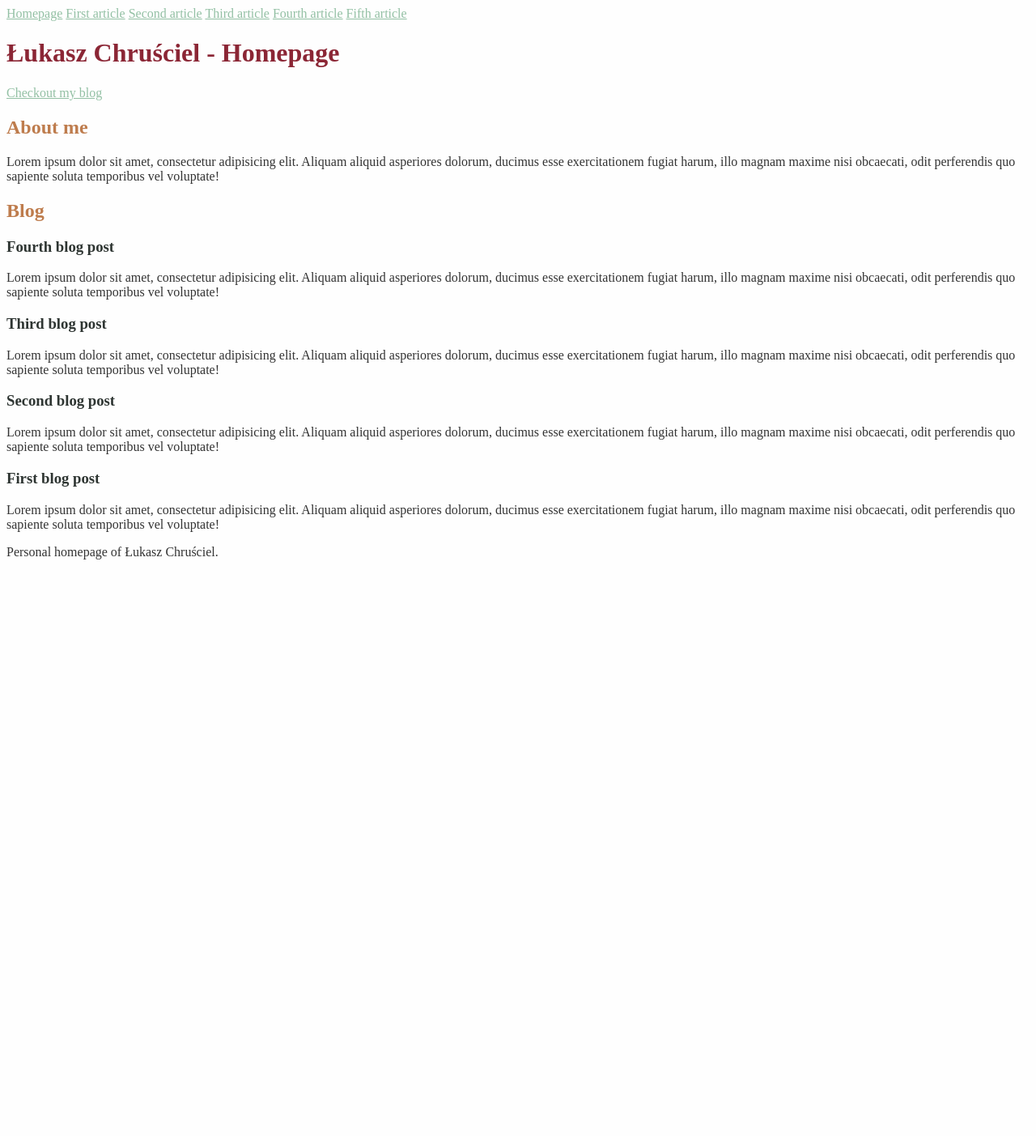
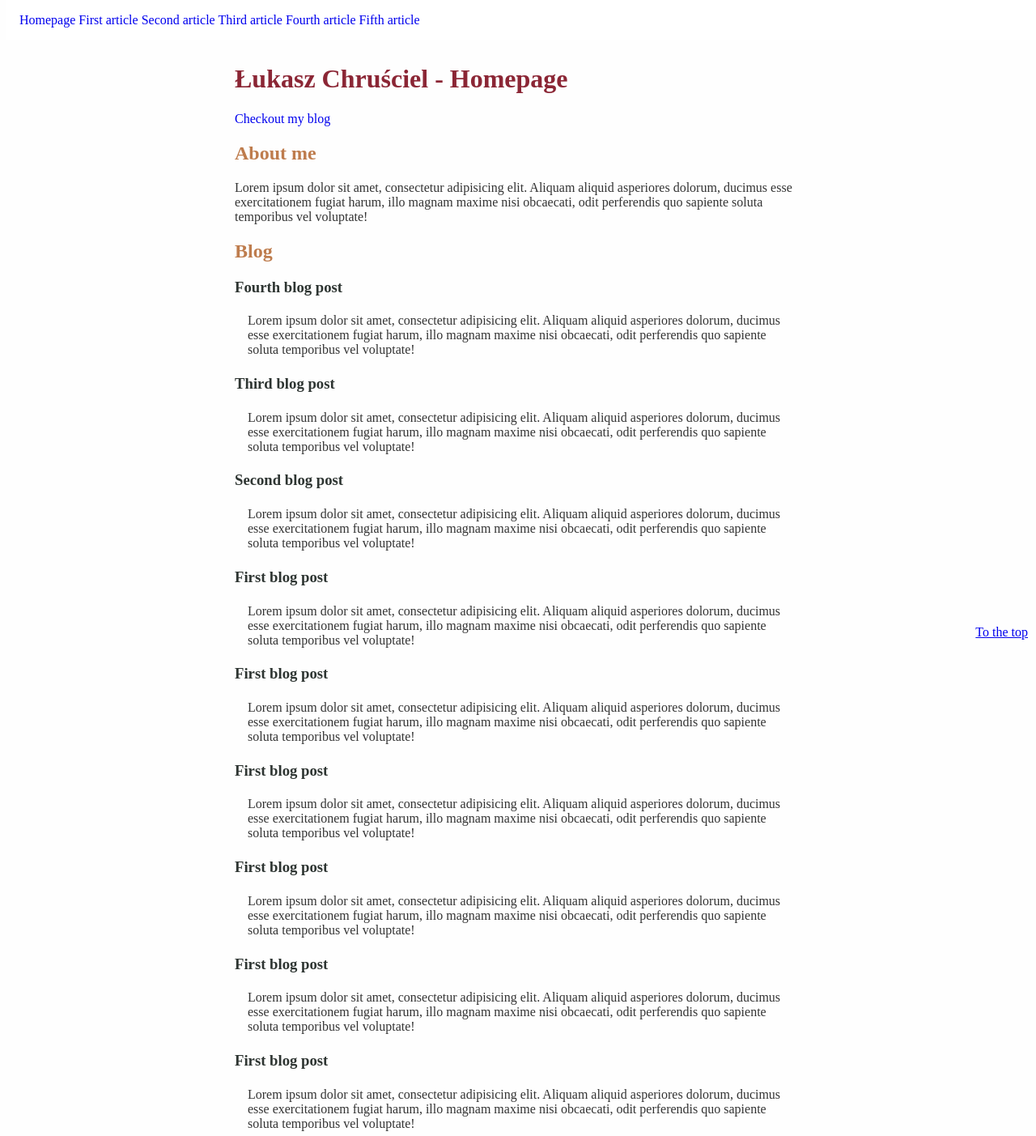
Before and after one commit to lchrusciel/bookish-octo-dollop, a plain HTML site: page index.html in a window 1280 px wide. Shown: the top 1403 px of the page at 81% size. Before the commit the page ends 800 px from the top, so only its background shows below. Drawn offline with Linux system fonts and the light colour scheme.

Commit message:
Add navigation na to top button

```diff
--- a/css/style.css
+++ b/css/style.css
@@ -16,5 +16,32 @@ body {
 }
 
 .link {
-    color: #93C0A4;
+    text-decoration: none;
 }
+
+.paragraph {
+    padding: 3px 16px;
+}
+
+.main {
+    padding-top: 50px;
+    width: 100%;
+    max-width: 700px;
+    margin: 0px auto;
+}
+
+.top {
+    position: fixed;
+    right: 10px;
+    bottom: 10px;
+}
+
+.navigation {
+    position: fixed;
+    width: 100%;
+    top: 0;
+    box-sizing: border-box;
+    padding: 16px;
+    color: #8B2635;
+    background-color: #fff;
+}
--- a/index.html
+++ b/index.html
@@ -9,7 +9,7 @@
     <link href="css/style.css" type="text/css" rel="stylesheet">
 </head>
 <body>
-    <header class="header">
+    <header class="navigation">
         <a class="link" href="index.html">Homepage</a>
         <a class="link" href="articles/article1.html">First article</a>
         <a class="link" href="articles/article2.html">Second article</a>
@@ -17,7 +17,7 @@
         <a class="link" href="articles/article4.html">Fourth article</a>
         <a class="link" href="articles/article5.html">Fifth article</a>
     </header>
-    <main class="main">
+    <main class="main" id="top">
         <header class="mainHeader">
             <h1 class="heading">Łukasz Chruściel - Homepage</h1>
             <a class="link" href="#blog">Checkout my blog</a>
@@ -54,9 +54,40 @@
                     Lorem ipsum dolor sit amet, consectetur adipisicing elit. Aliquam aliquid asperiores dolorum, ducimus esse exercitationem fugiat harum, illo magnam maxime nisi obcaecati, odit perferendis quo sapiente soluta temporibus vel voluptate!
                 </p>
             </section>
+            <section class="mainSectionSection">
+                <h3 class="blogPostHeader">First blog post</h3>
+                <p class="paragraph">
+                    Lorem ipsum dolor sit amet, consectetur adipisicing elit. Aliquam aliquid asperiores dolorum, ducimus esse exercitationem fugiat harum, illo magnam maxime nisi obcaecati, odit perferendis quo sapiente soluta temporibus vel voluptate!
+                </p>
+            </section>
+            <section class="mainSectionSection">
+                <h3 class="blogPostHeader">First blog post</h3>
+                <p class="paragraph">
+                    Lorem ipsum dolor sit amet, consectetur adipisicing elit. Aliquam aliquid asperiores dolorum, ducimus esse exercitationem fugiat harum, illo magnam maxime nisi obcaecati, odit perferendis quo sapiente soluta temporibus vel voluptate!
+                </p>
+            </section>
+            <section class="mainSectionSection">
+                <h3 class="blogPostHeader">First blog post</h3>
+                <p class="paragraph">
+                    Lorem ipsum dolor sit amet, consectetur adipisicing elit. Aliquam aliquid asperiores dolorum, ducimus esse exercitationem fugiat harum, illo magnam maxime nisi obcaecati, odit perferendis quo sapiente soluta temporibus vel voluptate!
+                </p>
+            </section>
+            <section class="mainSectionSection">
+                <h3 class="blogPostHeader">First blog post</h3>
+                <p class="paragraph">
+                    Lorem ipsum dolor sit amet, consectetur adipisicing elit. Aliquam aliquid asperiores dolorum, ducimus esse exercitationem fugiat harum, illo magnam maxime nisi obcaecati, odit perferendis quo sapiente soluta temporibus vel voluptate!
+                </p>
+            </section>
+            <section class="mainSectionSection">
+                <h3 class="blogPostHeader">First blog post</h3>
+                <p class="paragraph">
+                    Lorem ipsum dolor sit amet, consectetur adipisicing elit. Aliquam aliquid asperiores dolorum, ducimus esse exercitationem fugiat harum, illo magnam maxime nisi obcaecati, odit perferendis quo sapiente soluta temporibus vel voluptate!
+                </p>
+            </section>
         </section>
     </main>
     <footer class="footer">
+        <a href="#top" class="top">To the top</a>
         Personal homepage of Łukasz Chruściel.
     </footer>
     <script src="js/main.js"></script>
```
